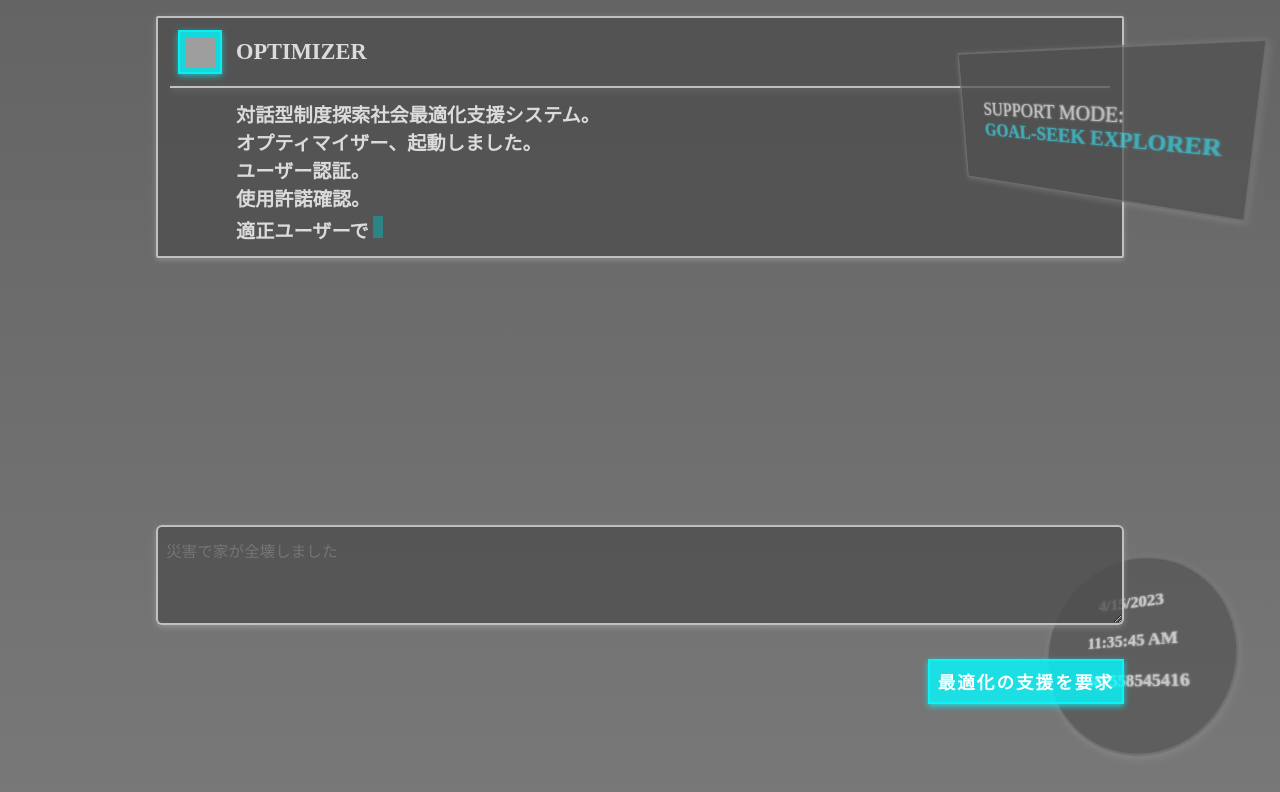
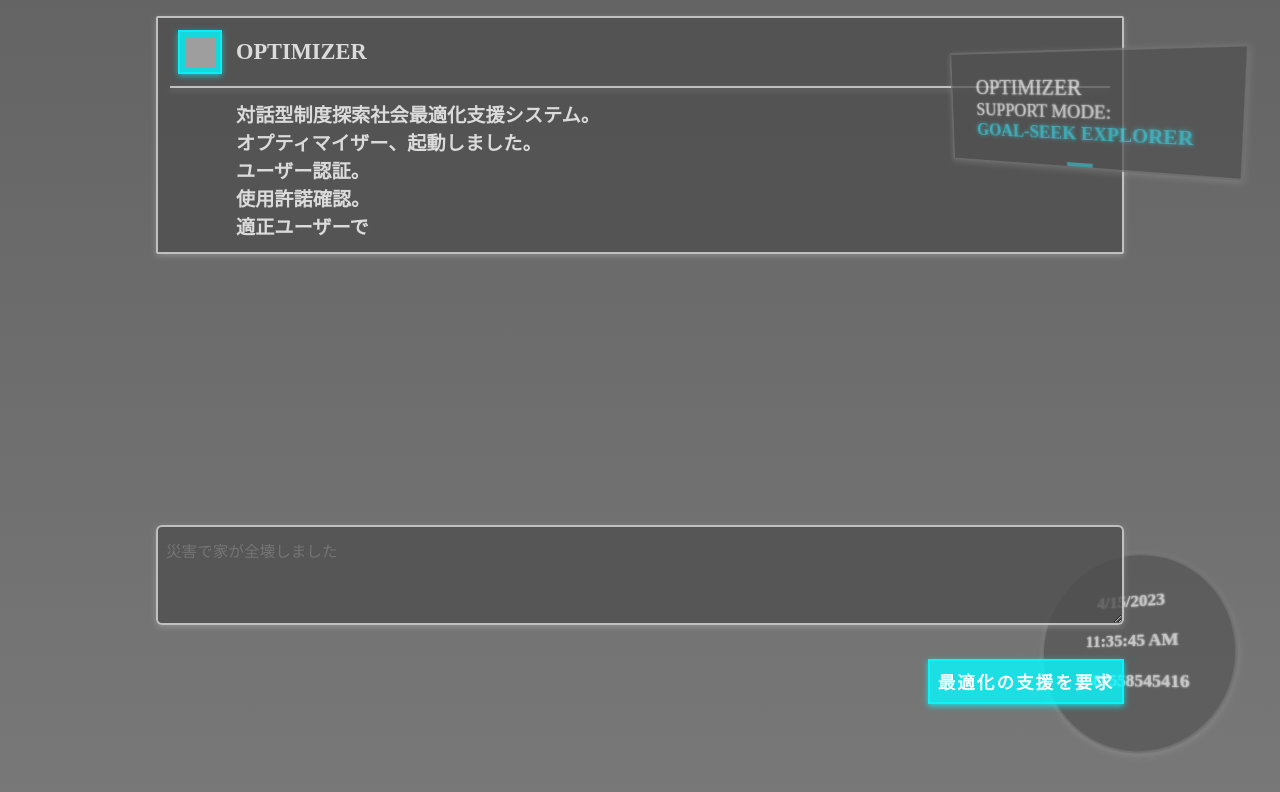
Before and after one commit to yuiseki/OPTIMIZER, a Next.js app: page / in a window 1280 px wide. Shown: the top 792 px of the page. Built offline with nearby package versions, Linux system fonts and the light colour scheme; grey boxes are pictures that could not be loaded.

Commit message:
border-bottomをアニメーションさせる

```diff
--- a/src/components/CircleClock.tsx
+++ b/src/components/CircleClock.tsx
@@ -32,7 +32,7 @@ export const CircleClock: React.FC = () => {
         boxShadow: "0 2px 6px 0 rgba(219, 219, 219, 0.2)",
         backgroundColor: "rgba(79, 79, 79, 0.8)",
         opacity: "0.8",
-        transform: "perspective(250px) rotateX(10deg) rotateY(-20deg)",
+        transform: "perspective(250px) rotateX(5deg) rotateY(-15deg)",
       }}
     >
       <div
--- a/src/components/SupportModeCard/SupportModeCard.tsx
+++ b/src/components/SupportModeCard/SupportModeCard.tsx
@@ -22,19 +22,32 @@ export const SupportModeCard: React.FC = () => {
         top: 50,
         right: 50,
         width: "300px",
-        height: "150px",
+        height: "120px",
         borderRadius: "2px",
         border: "2px solid rgba(219, 219, 219, 0.2)",
         boxShadow: "0 2px 6px 0 rgba(219, 219, 219, 0.2)",
         backgroundColor: "rgba(79, 79, 79, 0.8)",
         opacity: "0.9",
-        transform: "perspective(250px) rotateX(-10deg) rotateY(-20deg)",
+        transform: "perspective(300px) rotateX(-5deg) rotateY(-15deg)",
       }}
     >
       <div
         style={{
           fontWeight: "normal",
-          fontSize: "1.3em",
+          fontSize: "1.4em",
+          opacity: "0.9",
+          width: "100%",
+          textAlign: "left",
+          paddingLeft: "30px",
+          textShadow: "0 0 2px rgba(255, 255, 255, 1)",
+        }}
+      >
+        OPTIMIZER
+      </div>
+      <div
+        style={{
+          fontWeight: "normal",
+          fontSize: "1.2em",
           opacity: "0.9",
           width: "100%",
           textAlign: "left",
@@ -45,11 +58,12 @@ export const SupportModeCard: React.FC = () => {
         SUPPORT MODE:
       </div>
       <div
+        className="borderBottomLoop"
         style={{
           fontWeight: "bold",
-          fontSize: "1.3em",
+          fontSize: "1.2em",
           opacity: "0.9",
-          textShadow: "0 0 2px rgba(60, 191, 204, 1)",
+          textShadow: "0 0 4px rgba(60, 191, 204, 1)",
           color: "rgb(60, 191, 204)",
           width: "100%",
           textAlign: "left",
--- a/src/styles/Home.module.css
+++ b/src/styles/Home.module.css
@@ -7,23 +7,6 @@
   min-height: 100vh;
   max-width: 1000px;
   margin: auto;
-}
-
-@keyframes cursor-blink {
-  0% {
-    opacity: 0;
-  }
-}
-
-.blinkingCursor::after {
-  content: "";
-  width: 10px;
-  height: 1.17em;
-  margin-top: 4px;
-  margin-left: 4px;
-  background: rgba(7, 180, 180, 1);
-  display: inline-block;
-  animation: cursor-blink 0.2s steps(2) infinite;
 }
 
 .description {
--- a/src/styles/globals.css
+++ b/src/styles/globals.css
@@ -105,3 +105,40 @@ a {
     color-scheme: dark;
   }
 }
+
+@keyframes border-bottom-loop {
+  0% {
+    width: 0%;
+  }
+  100% {
+    width: 100%;
+  }
+}
+
+.borderBottomLoop::before {
+  content: "";
+  position: absolute;
+  left: 50%;
+  bottom: 0;
+  width: 0;
+  transform: translateX(-50%);
+  border-bottom: solid 4px rgb(60, 191, 204, 0.8);
+  animation: border-bottom-loop 5s linear infinite;
+}
+
+@keyframes cursor-blink {
+  0% {
+    opacity: 0;
+  }
+}
+
+.blinkingCursor::after {
+  content: "";
+  width: 10px;
+  height: 1.17em;
+  margin-top: 4px;
+  margin-left: 4px;
+  background: rgba(7, 180, 180, 1);
+  display: inline-block;
+  animation: cursor-blink 0.2s steps(2) infinite;
+}
```
